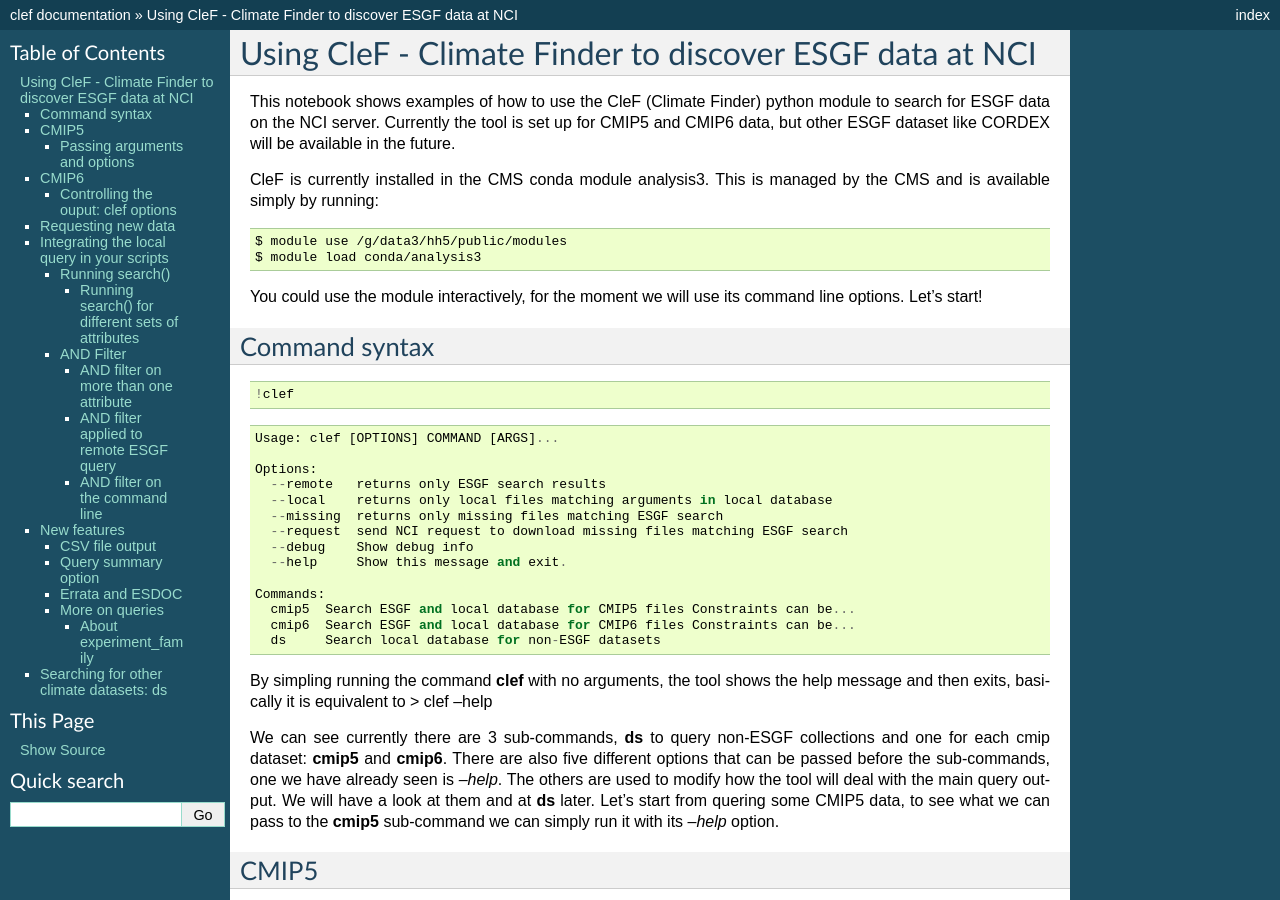
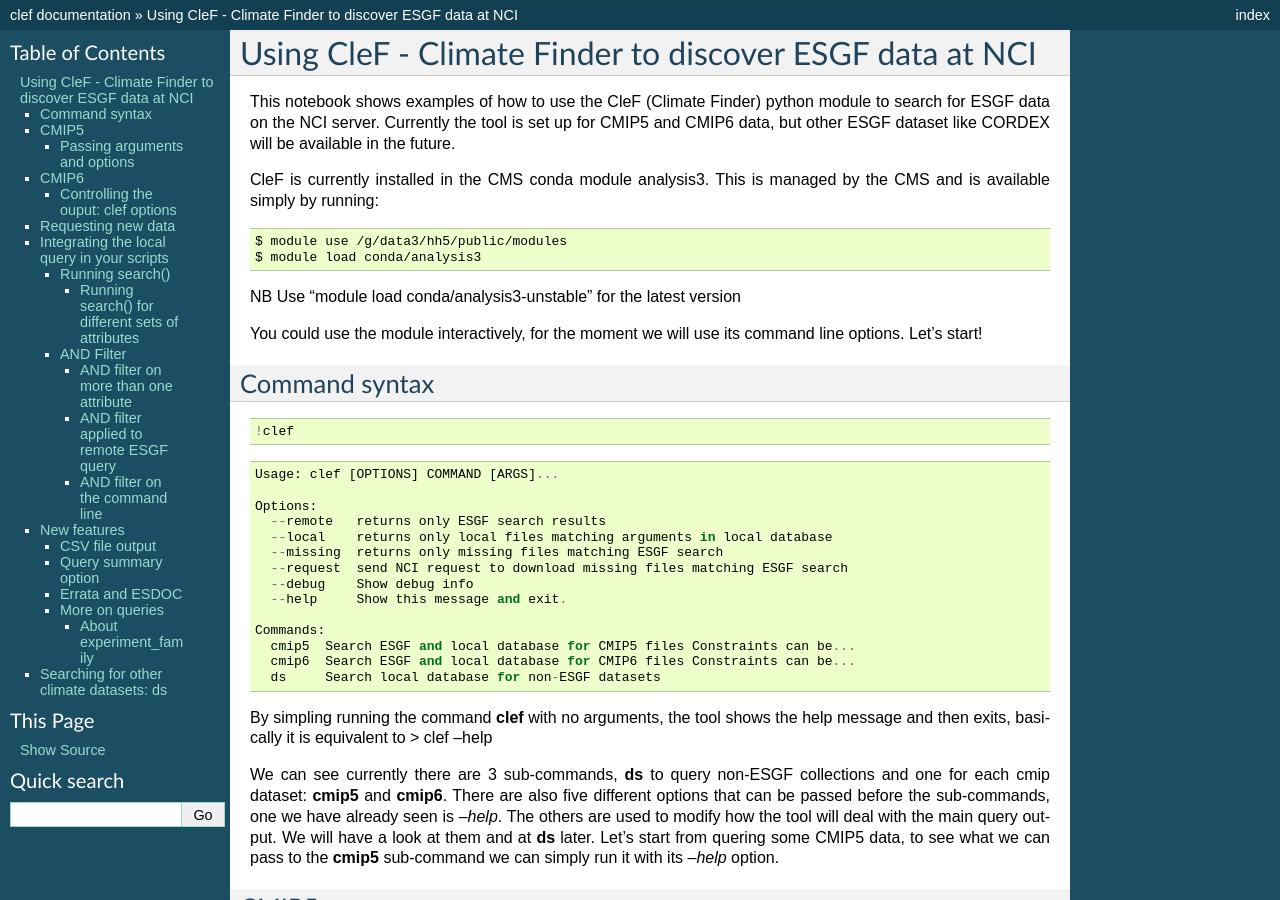
Before and after one commit to coecms/clef, a Sphinx documentation site: the page built from docs/clef_demo.rst, in a window 1280 px wide and 900 px high. Built offline with Sphinx 7.4.7, drawn with Linux system fonts in a browser that asks for light colours; pages that are not in the unit, such as notebooks, are missing from menus.

Commit message:
Update clef_demo.rst

```diff
--- a/docs/clef_demo.rst
+++ b/docs/clef_demo.rst
@@ -11,6 +11,7 @@
 managed by the CMS and is available simply by running::
   $ module use /g/data3/hh5/public/modules
   $ module load conda/analysis3
+NB Use "module load conda/analysis3-unstable" for the latest version
 
 You could use the module interactively, for the moment we will use its
 command line options. Let’s start!
```
